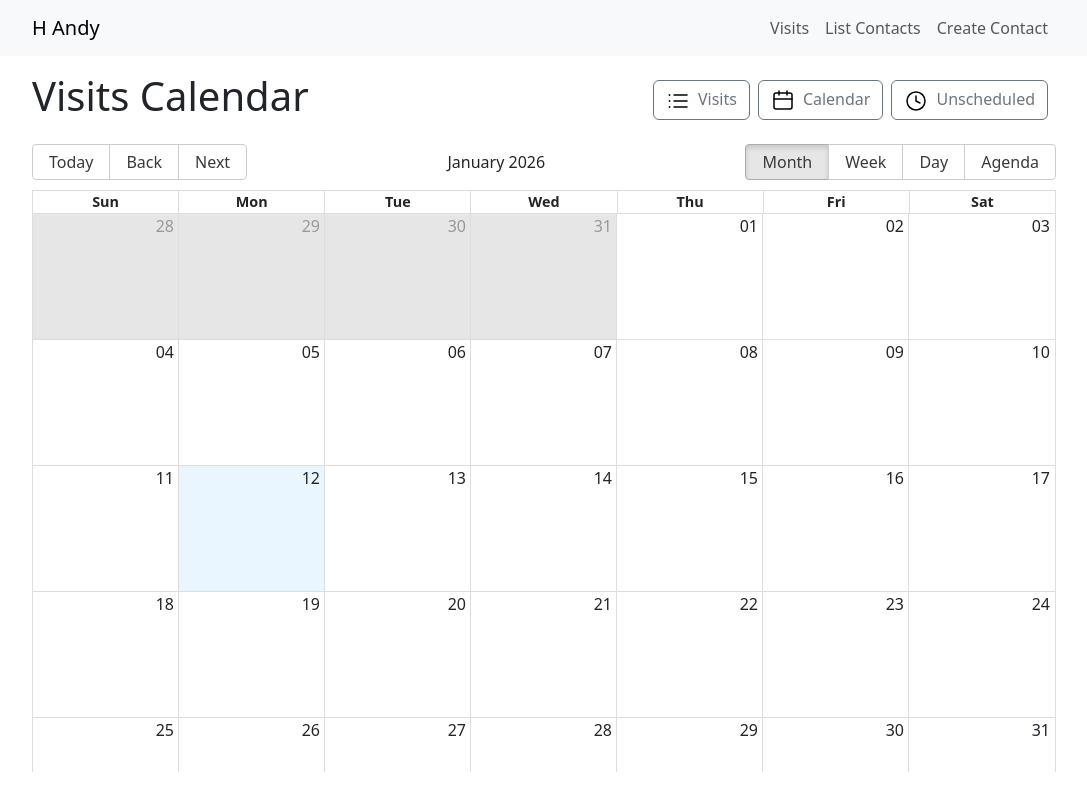
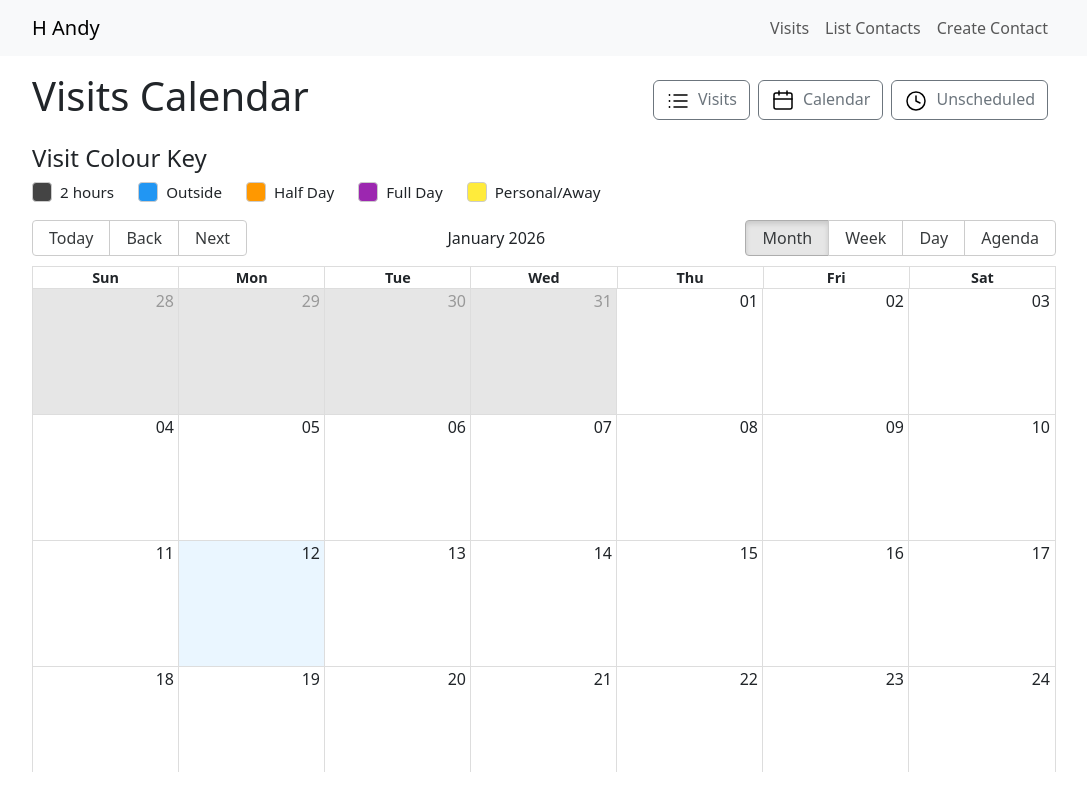
Before and after one commit to GlennPacker/Contact-Sched-Voice, a Next.js app: page /visits/calendar in a window 1280 px wide. Shown: the whole page, without its empty margins (96-1183 px from the left). Built offline with nearby package versions, Linux system fonts and the light colour scheme; no server answers; the database is empty.

Commit message:
calendar key

```diff
--- /dev/null
+++ b/components/CalendarKey/CalendarKey.jsx
@@ -0,0 +1,30 @@
+import React from 'react';
+import styles from './CalendarKey.module.scss';
+
+// Example key data. You can update or pass this as props.
+const keyItems = [
+  { color: '#444', description: '2 hours' },
+  { color: '#2196F3', description: 'Outside' },
+  { color: '#FF9800', description: 'Half Day' },
+  { color: '#9C27B0', description: 'Full Day' },
+  { color: '#FFEB3B', description: 'Personal/Away' },
+];
+
+const CalendarKey = () => (
+  <div className={styles.calendarKey}>
+    <h4>Visit Colour Key</h4>
+    <div className={styles.keyRow}>
+      {keyItems.map((item, idx) => (
+        <div key={idx} className={styles.keyItem}>
+          <span
+            className={styles.colorSwatch}
+            style={{ backgroundColor: item.color }}
+          />
+          <span className={styles.description}>{item.description}</span>
+        </div>
+      ))}
+    </div>
+  </div>
+);
+
+export default CalendarKey;
--- /dev/null
+++ b/components/CalendarKey/CalendarKey.module.scss
@@ -0,0 +1,27 @@
+.calendarKey {
+  margin-bottom: 1rem;
+}
+
+.keyRow {
+  display: flex;
+  gap: 1.5rem;
+  align-items: center;
+}
+
+.keyItem {
+  display: flex;
+  align-items: center;
+  gap: 0.5rem;
+}
+
+.colorSwatch {
+  width: 20px;
+  height: 20px;
+  border-radius: 4px;
+  border: 1px solid #ccc;
+  display: inline-block;
+}
+
+.description {
+  font-size: 0.95rem;
+}
--- a/pages/visits/calendar/index.jsx
+++ b/pages/visits/calendar/index.jsx
@@ -3,6 +3,7 @@ import 'react-big-calendar/lib/css/react-big-calendar.css';
 import { Calendar, dateFnsLocalizer } from 'react-big-calendar';
 import React, { useState } from 'react';
 
+import CalendarKey from '../../../components/CalendarKey/CalendarKey';
 import CalendarToast from '../../../components/CalendarToast/CalendarToast';
 import VisitsToolbar from '../../../components/VisitsToolbar/VisitsToolbar';
 import calStyles from './Calendar.module.scss';
@@ -50,6 +51,7 @@ export default function VisitsCalendarPage({ events = [] }) {
         <h1>Visits Calendar</h1>
         <VisitsToolbar />
       </div>
+      <CalendarKey />
       <div className={calStyles.calendarWrapper}>
         <Calendar
           localizer={localizer}
```
